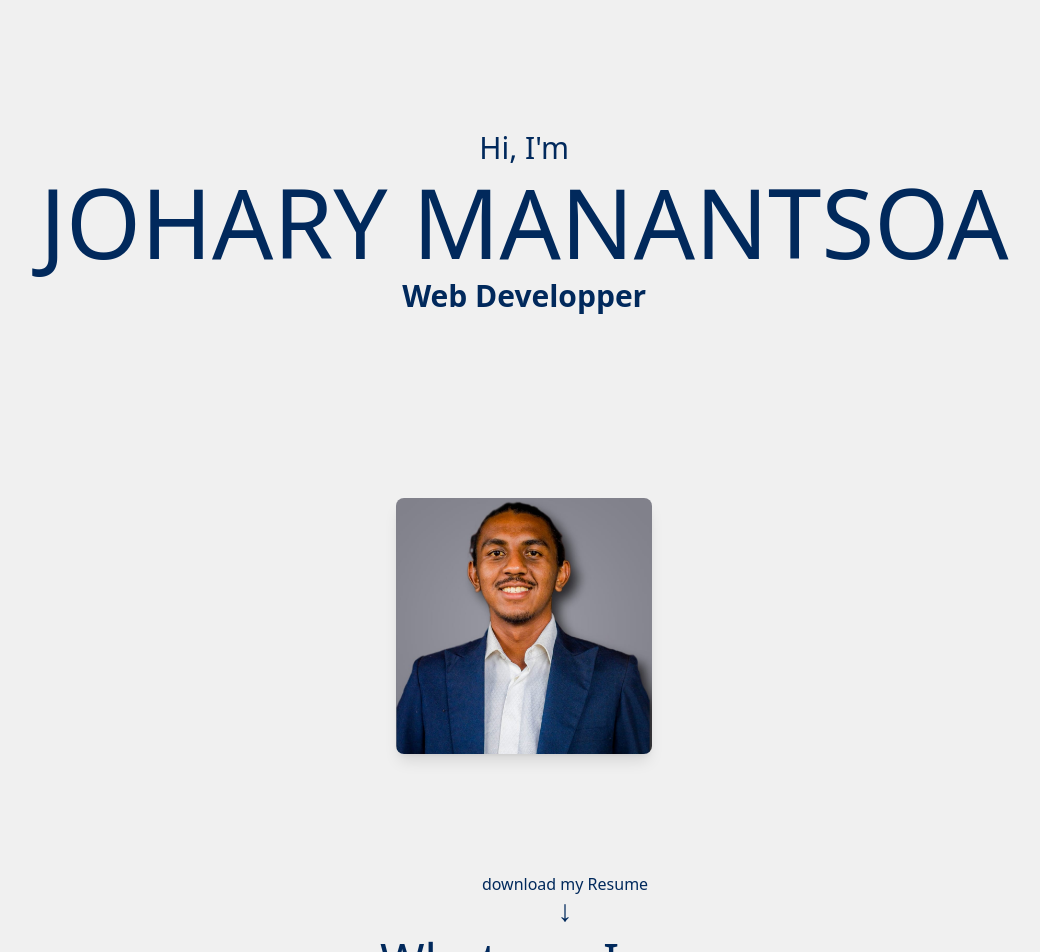
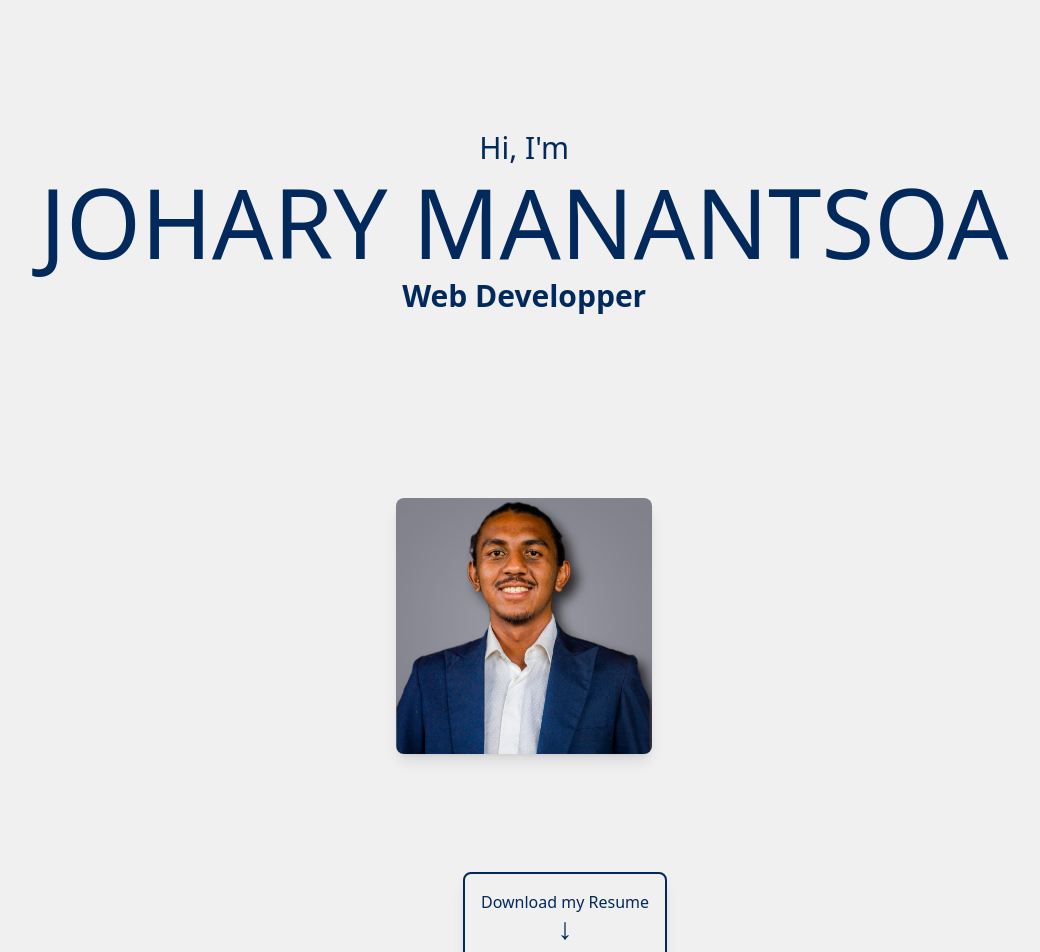
Before and after one commit to joharymanantsoa/johary-portfolio, a React (Vite) app: page / in a window 1280 px wide. Shown: the top 952 px of the page, without its empty margins (75-1115 px from the left). Built offline with nearby package versions, Linux system fonts and the light colour scheme.

Commit message:
style: refine layout and improve button styling in Information component

```diff
--- a/src/components/Information/Information.jsx
+++ b/src/components/Information/Information.jsx
@@ -12,13 +12,13 @@ function Information() {
                     <div className="ligne2 text-3xl font-bold mb-2">Web Developper</div>
 
                 </div>
-                <div className="h-[256px] w-[256px]  shadow-lg rounded-lg overflow-hidden flex-shrink-0 m-5">
+                <div className="h-[256px] w-[256px] shadow-lg rounded-lg overflow-hidden flex-shrink-0 m-5">
                     <img src={profil} alt="Johary Manantsoa" className="profil w-full h-full object-cover" />
                 </div>
             </div>
             <div className=" bottom-8 right-16 flex flex-col items-center">
-                <a href={johary} download="CV_johary.pdf" className="btn-primary flex flex-col items-center text-base">
-                    download my Resume
+                <a href={johary} download="CV_johary.pdf" className=" flex flex-col items-center text-base border-2 border-blue p-4 rounded-lg shadow-lg hover:bg-white hover:text-blue transition-colors duration-300">
+                    Download my Resume
                     <span className="text-3xl mt-1 animate-bounce">&#8595;</span>
                 </a>
             </div>
```
